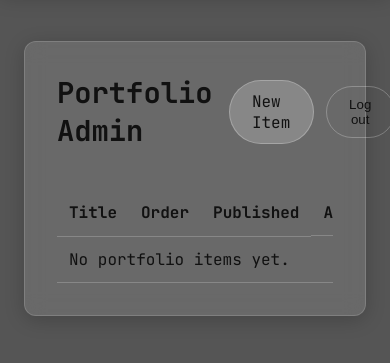
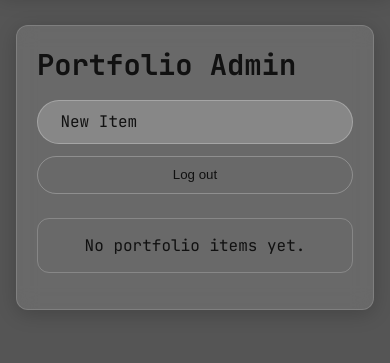
Before and after one commit to Jerenemy/website, a Flask app: page /admin/portfolio in a window 390 px wide. Shown: the part 71-434 px from the top of the page. Run offline with Flask 3, Linux system fonts and the light colour scheme; the visitor is signed in with stand-in values (Sample User, id 1); some libraries are stand-ins or nearby versions.

Commit message:
made admin mode work for mobile phone

```diff
--- a/app/static/css/pages/admin.css
+++ b/app/static/css/pages/admin.css
@@ -131,12 +131,14 @@
   text-align: left;
   padding: 0.75rem;
   border-bottom: 1px solid rgba(255, 255, 255, 0.2);
+  word-break: break-word;
 }
 
 .admin-table__actions {
   display: flex;
   align-items: center;
   gap: 0.75rem;
+  flex-wrap: wrap;
 }
 
 .admin-flash {
@@ -177,3 +179,86 @@
   border-radius: var(--radius);
   background: rgba(255, 255, 255, 0.08);
 }
+
+@media (max-width: 720px) {
+  #admin {
+    margin: 2rem auto;
+    padding: 0 1rem 2rem;
+  }
+
+  .admin__panel {
+    padding: 1.25rem;
+  }
+
+  .admin__header {
+    flex-direction: column;
+    align-items: flex-start;
+  }
+
+  .admin__actions {
+    width: 100%;
+    flex-wrap: wrap;
+  }
+
+  .admin__actions .admin-button,
+  .admin__actions form {
+    width: 100%;
+  }
+
+  .admin__actions form button {
+    width: 100%;
+    text-align: center;
+  }
+
+  .admin-table__wrap {
+    overflow: visible;
+  }
+
+  .admin-table,
+  .admin-table thead,
+  .admin-table tbody,
+  .admin-table th,
+  .admin-table td,
+  .admin-table tr {
+    display: block;
+  }
+
+  .admin-table thead {
+    display: none;
+  }
+
+  .admin-table tr {
+    margin-bottom: 1rem;
+    border: 1px solid rgba(255, 255, 255, 0.2);
+    border-radius: var(--radius);
+    padding: 0.5rem;
+  }
+
+  .admin-table td {
+    display: flex;
+    justify-content: space-between;
+    gap: 1rem;
+    padding: 0.5rem 0.75rem;
+    border-bottom: none;
+  }
+
+  .admin-table td::before {
+    content: attr(data-label);
+    font-weight: 600;
+    opacity: 0.75;
+  }
+
+  .admin-table td[colspan] {
+    display: block;
+    text-align: center;
+  }
+
+  .admin-table__actions {
+    justify-content: flex-start;
+  }
+
+  .admin-form__row .admin-button {
+    width: 100%;
+    text-align: center;
+  }
+}
--- a/app/templates/admin/portfolio_list.html
+++ b/app/templates/admin/portfolio_list.html
@@ -32,10 +32,10 @@
         <tbody>
           {% for item in items %}
             <tr>
-              <td>{{ item.title }}</td>
-              <td>{{ item.sort_order }}</td>
-              <td>{{ "Yes" if item.is_published else "No" }}</td>
-              <td class="admin-table__actions">
+              <td data-label="Title">{{ item.title }}</td>
+              <td data-label="Order">{{ item.sort_order }}</td>
+              <td data-label="Published">{{ "Yes" if item.is_published else "No" }}</td>
+              <td class="admin-table__actions" data-label="Actions">
                 <a class="admin-link" href="{{ url_for('admin.portfolio_edit', item_id=item.id) }}">Edit</a>
                 <form method="post" action="{{ url_for('admin.portfolio_delete', item_id=item.id) }}" class="js-delete-form" data-title="{{ item.title | e }}">
                   <input type="hidden" name="csrf_token" value="{{ csrf_token }}">
```
Also changed, not shown: README.md.
